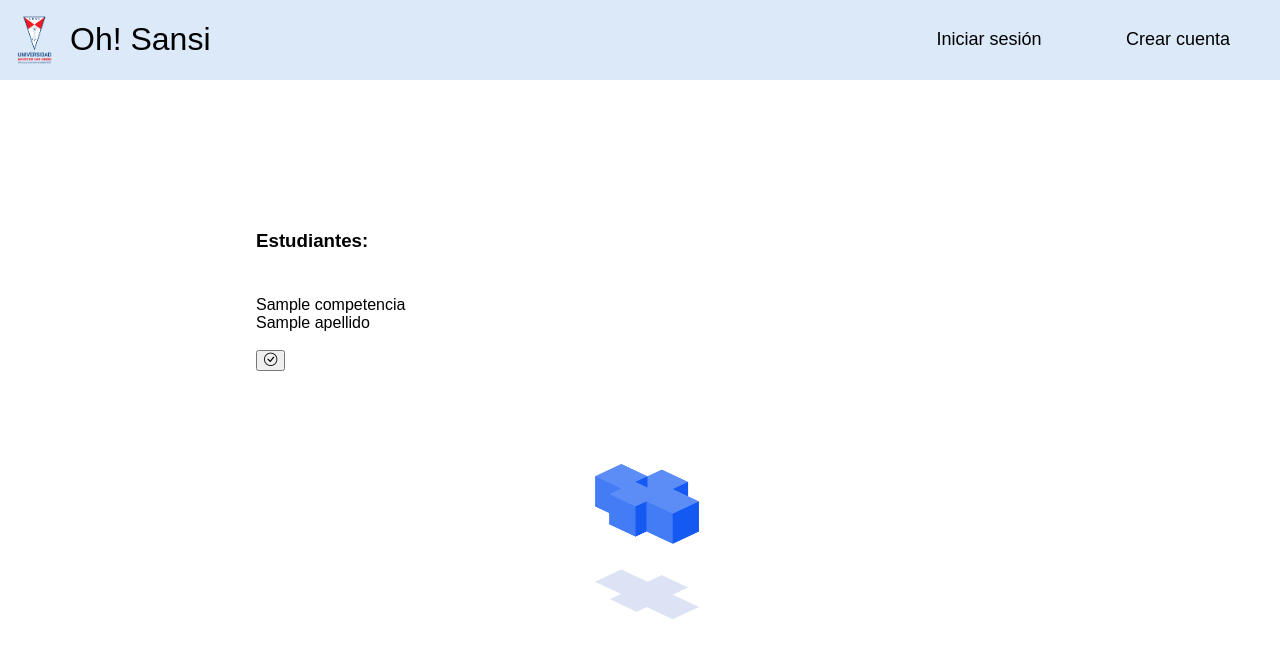
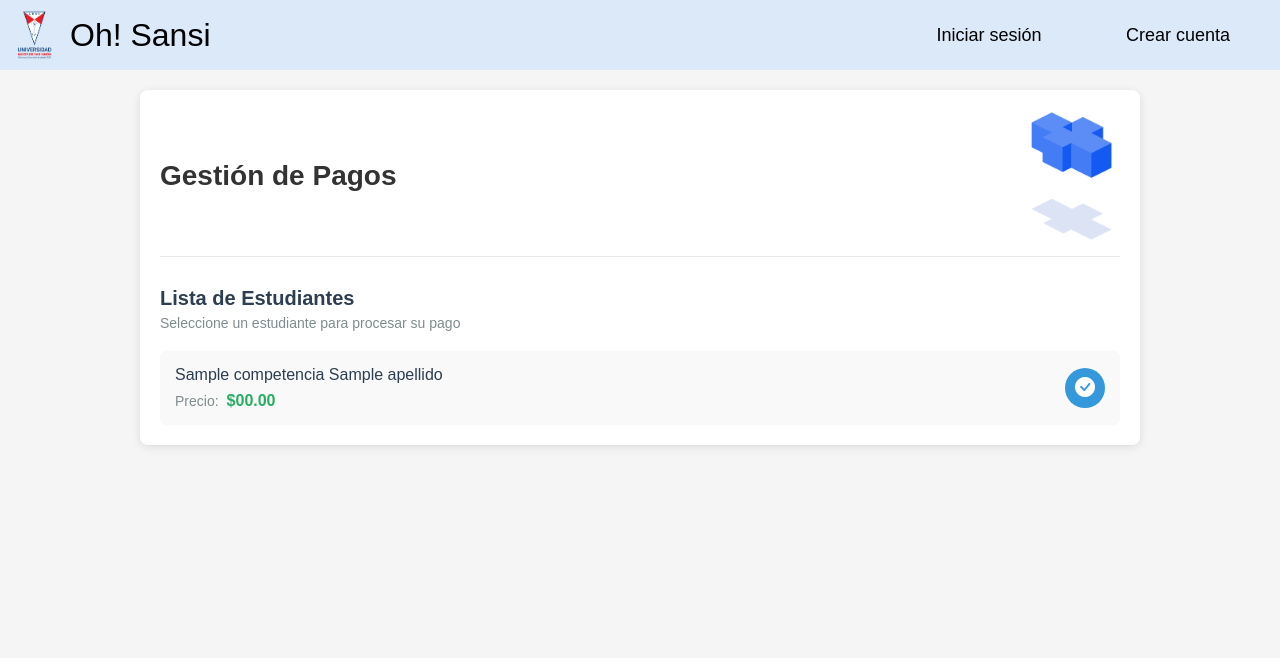
Before and after one commit to Santiago1408/Oh_Sansi_Flask, a Flask app: template app/templates/cajero.html in a window 1280 px wide. Shown: the top 658 px of the page. Run offline with Flask 3, Linux system fonts and the light colour scheme; the template is opened without the code that fills it: most values are stand-ins (such as "Sample title", 1, 10 or a date in 2020).

Commit message:
Mejora de la interfaz de cajero (aun no se muestran los costos)

```diff
--- a/app/static/css/cajero.css
+++ b/app/static/css/cajero.css
@@ -1,48 +1,163 @@
-#tituloLista{
-    font-family: Arial, Helvetica, sans-serif;
-    margin-top: 120px;
+/* Estilos generales */
+* {
+    margin: 0;
+    padding: 0;
+    box-sizing: border-box;
 }
-.items{
-    width: 60%;
+
+body {
+    font-family: 'Arial', sans-serif;
+    background-color: #f5f5f5;
+}
+
+/* Contenedor principal */
+.container-cajero {
+    width: 80%;
+    max-width: 1000px;
+    margin: 20px auto;
+    background-color: #ffffff;
+    border-radius: 8px;
+    box-shadow: 0 2px 10px rgba(0, 0, 0, 0.1);
+    padding: 20px;
+}
+
+/* Encabezado */
+.header-cajero {
+    display: flex;
+    align-items: center;
+    justify-content: space-between;
+    margin-bottom: 30px;
+    padding-bottom: 15px;
+    border-bottom: 1px solid #eaeaea;
+}
+
+#tituloLista {
+    font-size: 28px;
+    color: #333;
+    font-weight: 600;
+    margin: 0;
+}
+
+#imagen {
+    width: 100px;
+    height: auto;
+    margin: 0;
+}
+
+/* Sección de información */
+.seccion-info {
+    margin-bottom: 20px;
+}
+
+.seccion-info h3 {
+    font-size: 20px;
+    color: #2c3e50;
+    margin-bottom: 5px;
+}
+
+.descripcion {
+    color: #7f8c8d;
+    font-size: 14px;
+}
+
+/* Lista de estudiantes */
+.items {
+    width: 100%;
+    margin: 0;
+}
+
+.lista-estudiantes {
     display: flex;
     flex-direction: column;
-    margin: 30px auto;
-    justify-content: space-between;
-    gap: 15px;
-}
-.estudiante{
-    font-family: Arial, Helvetica, sans-serif;
-    margin-top: 10px;
-    cursor: pointer;
-    width: 200px;
-}
-.estudiante::after{
-    content: "";
-    display: block;
-    margin: auto;
-    width: 0;
-    height: 2px;
-    background:#0e0c0d;
-    transition: 0.4s;
-}
-.estudiante:hover::after{
-    width: 100%;
-}
-.boton{
-    flex-direction: row;
-    display: inline-block;
-    margin-top: 10px;
-    position: relative;
-}
-#imagen{
-    align-content: center;
-    width: 130px;
-    height: 160px;
-    margin-top: 60px;
-    margin-left: 580px;
+    gap: 12px;
 }
 
-.fomrulario{
+.tarjeta-estudiante {
+    background-color: #f9f9f9;
+    border-radius: 6px;
+    padding: 15px;
+    transition: transform 0.2s, box-shadow 0.2s;
+}
+
+.tarjeta-estudiante:hover {
+    transform: translateY(-2px);
+    box-shadow: 0 4px 8px rgba(0, 0, 0, 0.1);
+    background-color: #f0f0f0;
+}
+
+/* Formulario */
+.formulario {
     display: flex;
-    flex-direction: row;
+    justify-content: space-between;
+    align-items: center;
 }
+
+.info-estudiante {
+    flex-grow: 1;
+}
+
+.estudiante {
+    font-size: 16px;
+    font-weight: 500;
+    color: #2c3e50;
+    margin-bottom: 8px;
+    cursor: pointer;
+}
+
+.precio-container {
+    display: flex;
+    align-items: center;
+    gap: 8px;
+    margin-top: 5px;
+}
+
+.etiqueta-precio {
+    font-size: 14px;
+    color: #7f8c8d;
+}
+
+.valor-precio {
+    font-size: 16px;
+    font-weight: 600;
+    color: #27ae60;
+}
+
+/* Botón de pago */
+.boton-pago {
+    background-color: #3498db;
+    color: white;
+    border: none;
+    border-radius: 50%;
+    width: 40px;
+    height: 40px;
+    cursor: pointer;
+    display: flex;
+    align-items: center;
+    justify-content: center;
+    transition: background-color 0.3s;
+}
+
+.boton-pago:hover {
+    background-color: #2980b9;
+}
+
+.boton-pago i {
+    font-size: 20px;
+}
+
+/* Responsive */
+@media (max-width: 768px) {
+    .container-cajero {
+        width: 95%;
+        padding: 15px;
+    }
+
+    .header-cajero {
+        flex-direction: column;
+        gap: 15px;
+    }
+
+    #imagen {
+        width: 80px;
+    }
+}
--- a/app/static/css/tutor.css
+++ b/app/static/css/tutor.css
@@ -68,6 +68,8 @@
   }
 
   #ok{
+    background: none;
+    border: none;
     color:rgb(45, 214, 214);
     font-size: 25px;
     margin-top: 5px;
@@ -75,6 +77,7 @@
   #nope{
     color:rgb(45, 214, 214);
     font-size: 25px;
+    margin-top: 5px;
   }
 
   i{
--- a/app/templates/cajero.html
+++ b/app/templates/cajero.html
@@ -1,20 +1,42 @@
+
 {% extends './menu-home.html' %}
 {% block title %}Cajero{% endblock %}
 {% block content %}
 <link rel="stylesheet" href="https://cdn.jsdelivr.net/npm/bootstrap-icons@1.11.3/font/bootstrap-icons.min.css">
 <link rel="stylesheet" href="{{ url_for('static', filename='css/cajero.css') }}">
 <main>
-    <div class="items">
-        <h3 id="tituloLista">Estudiantes:</h3>
-        {% for estudiante in data %}
-        <form action="{{url_for('confirmar_pago')}}" method="POST" class="formulario">
-            <p class="estudiante">{{estudiante.nombre}}  {{estudiante.apellido}}</p>
-            <input type="hidden" name="id_competidor" value="{{estudiante.id_competidor}}">
-            <button type="submit"> <i class="bi bi-check-circle" id="ok"></i></button>
-        </form>
+    <div class="container-cajero">
+        <div class="header-cajero">
+            <h2 id="tituloLista">Gestión de Pagos</h2>
+            <img src="{{url_for('static', filename='images/cubos.png')}}" alt="Logo" id="imagen">
+        </div>
 
-        {% endfor %}
+        <div class="items">
+            <div class="seccion-info">
+                <h3>Lista de Estudiantes</h3>
+                <p class="descripcion">Seleccione un estudiante para procesar su pago</p>
+            </div>
+
+            <div class="lista-estudiantes">
+                {% for estudiante in data %}
+                <div class="tarjeta-estudiante">
+                    <form action="{{url_for('confirmar_pago')}}" method="POST" class="formulario">
+                        <div class="info-estudiante">
+                            <p class="estudiante">{{estudiante.nombre}} {{estudiante.apellido}}</p>
+                            <div class="precio-container">
+                                <span class="etiqueta-precio">Precio:</span>
+                                <span class="valor-precio">$00.00</span> <!-- Aquí se mostrará el precio desde la base de datos -->
+                            </div>
+                        </div>
+                        <input type="hidden" name="id_competidor" value="{{estudiante.id_competidor}}">
+                        <button type="submit" class="boton-pago" title="Confirmar pago">
+                            <i class="bi bi-check-circle-fill"></i>
+                        </button>
+                    </form>
+                </div>
+                {% endfor %}
+            </div>
+        </div>
     </div>
-    <img src="{{url_for('static', filename='images/cubos.png')}}" alt="" srcset="" id="imagen">
 </main>
-{% endblock%}
+{% endblock %}
--- a/app/templates/tutor.html
+++ b/app/templates/tutor.html
@@ -16,7 +16,7 @@
                 <a class="btn btn-fail">
                   <i class="bi bi-x-circle" id="nope"></i>
                 </a>
-                <button type="submit"> <i class="bi bi-check-circle" id="ok"></i></button>
+                <button type="submit" id="ok"> <i class="bi bi-check-circle" id="ok"></i></button>
             </form>
         </div>
         {%endfor%}
```
